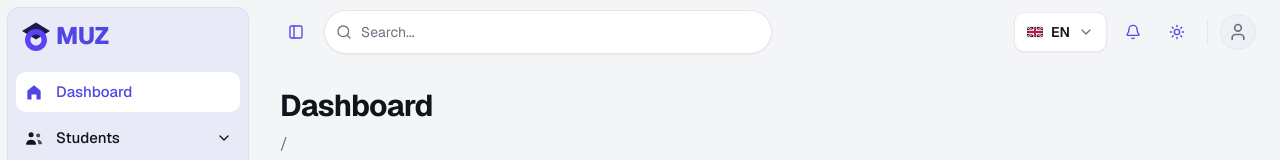
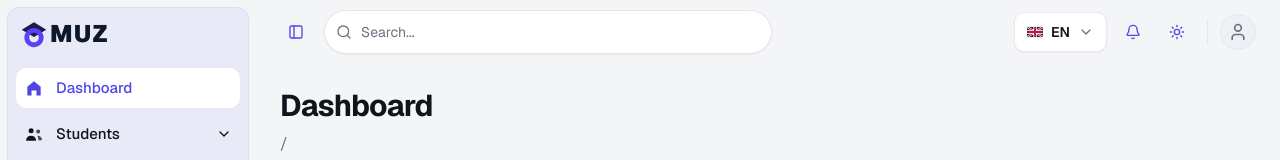
Before and after one commit to sadullozodan/Srm-team, a Next.js app: page / in a window 1280 px wide. Shown: the top 160 px of the page. Built offline with nearby package versions, Linux system fonts and the light colour scheme.

Commit message:
style(logo): align LogoMark and MUZ text for seamless OMUZ brand display

```diff
--- a/src/components/app-sidebar.tsx
+++ b/src/components/app-sidebar.tsx
@@ -44,10 +44,10 @@ export function AppSidebar() {
       <SidebarHeader>
         <Link
           href="/"
-          className="flex items-center gap-1 px-1 py-1 text-primary"
+          className="flex items-center gap-0.5 px-1 py-1 text-foreground hover:opacity-95 transition-opacity"
         >
-          <LogoMark className="shrink-0" />
-          <span className="text-2xl font-extrabold tracking-tight group-data-[collapsible=icon]:hidden">
+          <LogoMark className="size-7 shrink-0" />
+          <span className="text-2xl font-black tracking-wider text-slate-900 dark:text-white group-data-[collapsible=icon]:hidden leading-none">
             MUZ
           </span>
         </Link>
```
